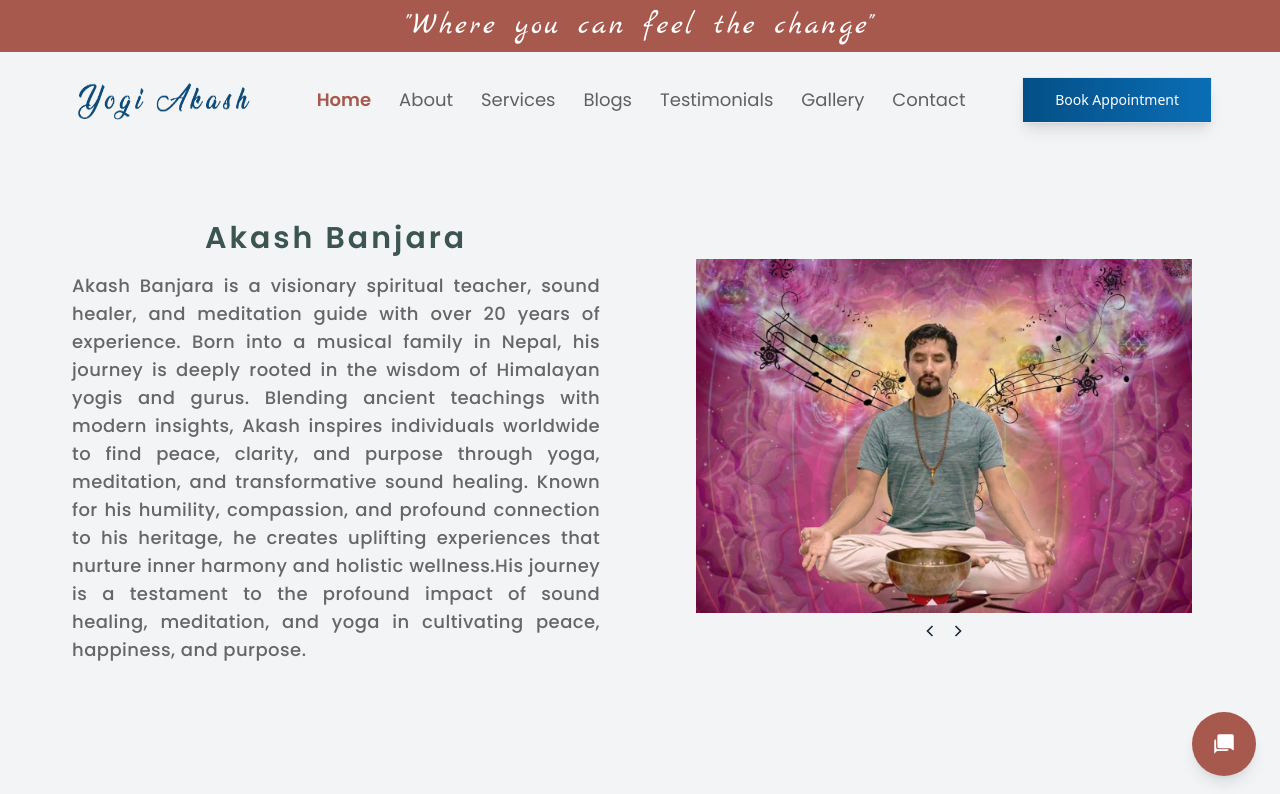
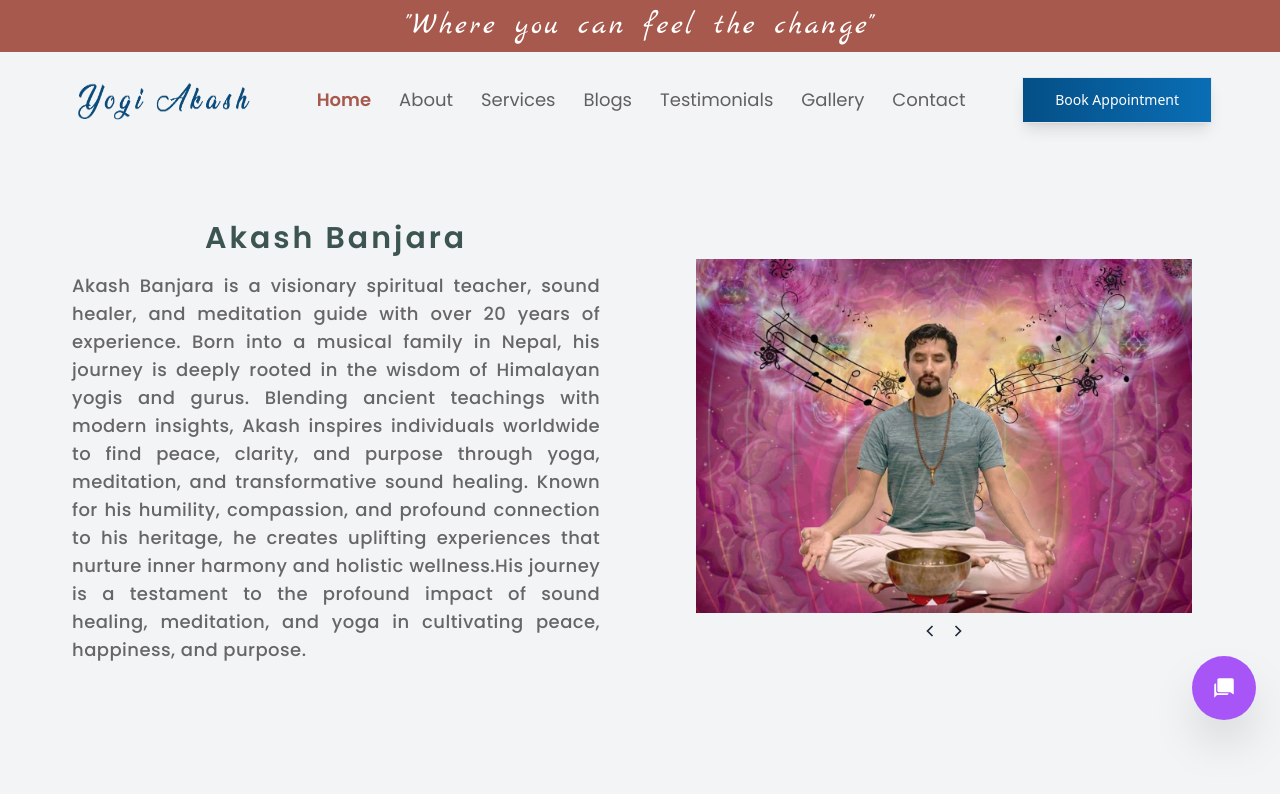
Before and after one commit to shashankapoudel/master-akash-portfolio, a React (Vite) app: page / in a window 1280 px wide. Shown: the top 794 px of the page. Built offline with nearby package versions, Linux system fonts and the light colour scheme.

Commit message:
latest changes

```diff
--- a/src/components/ChatBot.jsx
+++ b/src/components/ChatBot.jsx
@@ -202,16 +202,17 @@ const Chatbot = () => {
     return (
         <div className="w-full p-4">
 
-            <div
-                className="fixed bottom-6 right-6 bg-[#a7594d] p-5 rounded-full cursor-pointer shadow-lg text-white"
+            <button
+                className="fixed bottom-20 right-6 bg-purple-500 p-5 rounded-full cursor-pointer shadow-2xl text-white border-purple-300"
                 onClick={() => setIsOpen(!isOpen)}
             >
-                <div className="absolute inset-0 w-full h-full  opacity-50 rounded-full blur-lg"></div>
+                {/* <div className="absolute inset-0 w-full h-full  opacity-50 rounded-full blur-lg"></div> */}
                 <IoMdChatbubbles className="text-2xl relative" />
-            </div>
+            </button>
 
 
-            {isOpen && (
+            {
+                isOpen && (
                     <div className="fixed bottom-20 right-6 lg:w-1/4 md:w-1/2  bg-gray-200 rounded-xl shadow-lg border border-gray-200 text-white flex flex-col max-h-[70vh] min-h-[40vh]">
 
 
@@ -288,8 +289,9 @@ const Chatbot = () => {
 
                         </div>
                     </div>
-            )}
-        </div>
+                )
+            }
+        </div >
     );
 };
 
--- a/src/components/ScrollToTop.jsx
+++ b/src/components/ScrollToTop.jsx
@@ -28,7 +28,7 @@ const ScrollToTop = () => {
     }, []);
 
     return (
-        <div className="fixed bottom-32 right-10">
+        <div className="fixed bottom-20 left-10">
             {isVisible && (
                 <button
                     onClick={scrollToTop}
```
Lines whose indentation alone changed are shown as unchanged.
